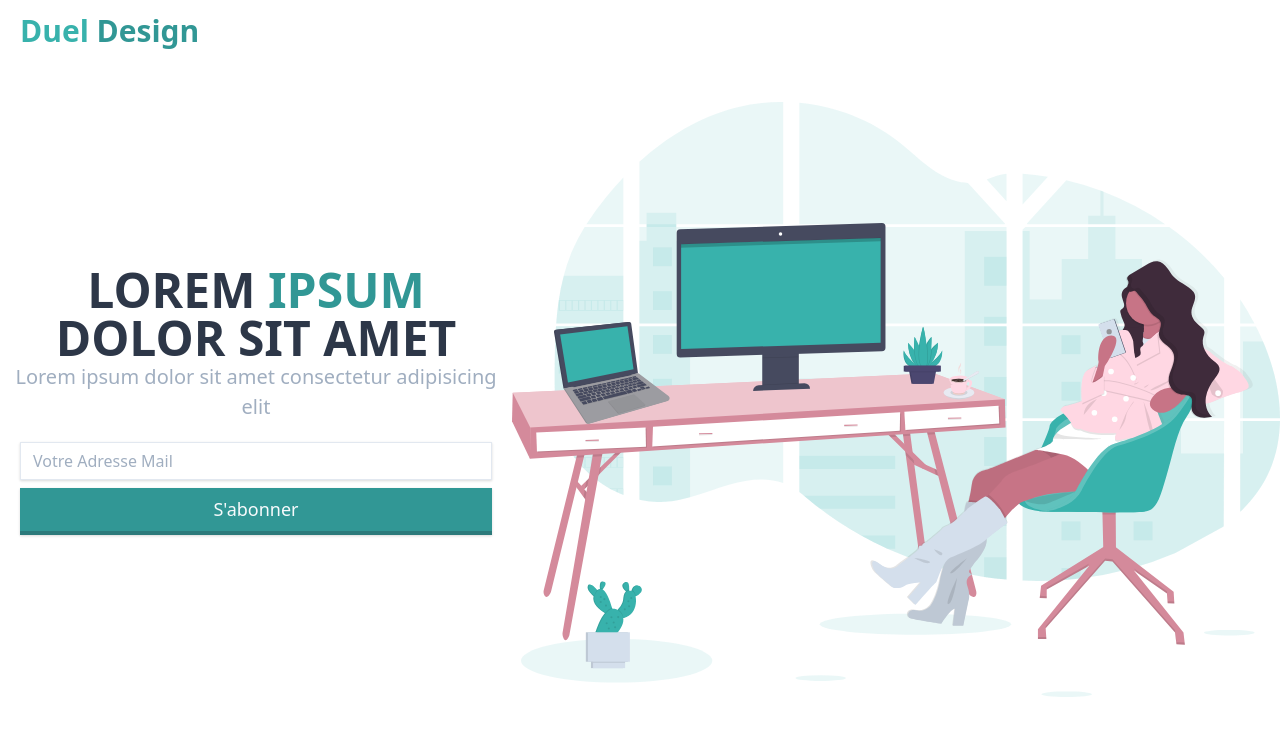
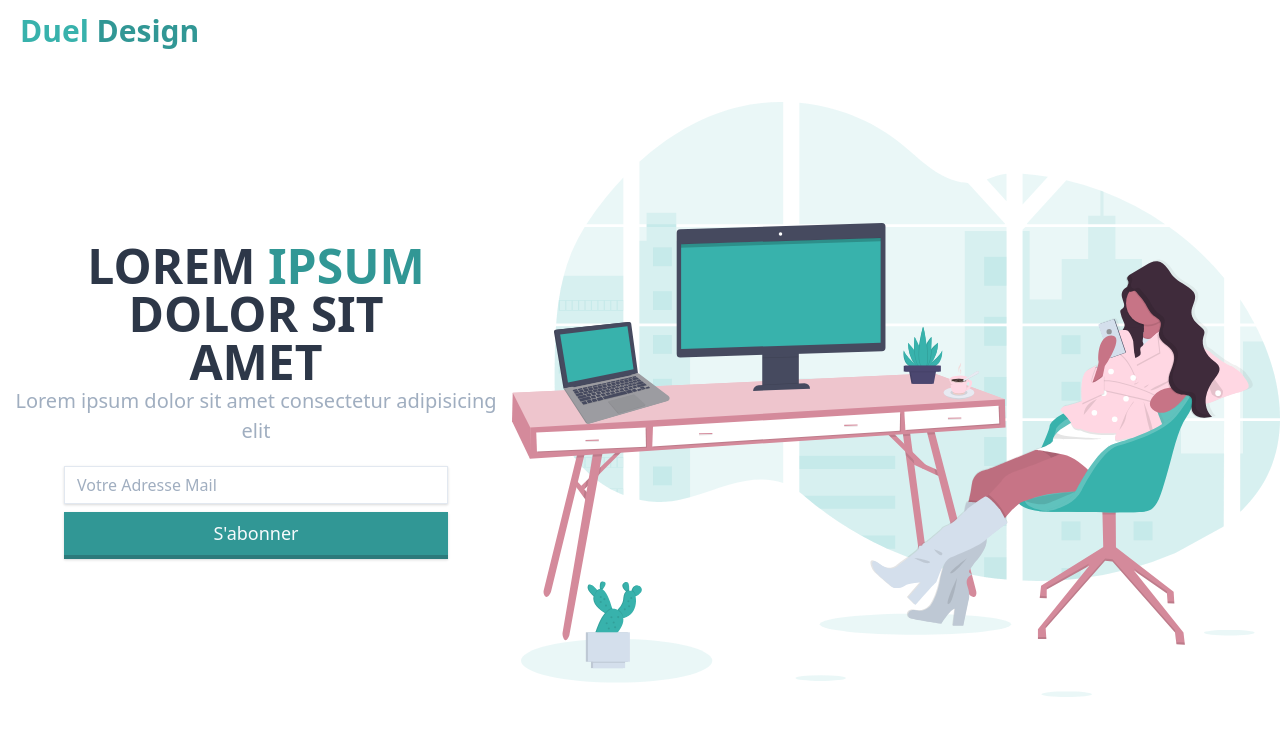
Before and after one commit to senkuu/dueldesign-landing, a website built with Parcel: page src/index.html in a window 1280 px wide. Built offline with nearby package versions, Linux system fonts and the light colour scheme.

Commit message:
try new padding on x

```diff
--- a/src/index.html
+++ b/src/index.html
@@ -19,14 +19,14 @@
       class="first-section w-screen h-screen flex flex-col justify-center md:justify-start md:pt-32 lg:pt-0 lg:justify-center"
     >
       <h2
-        class="text-gray-800 text-5xl uppercase font-bold font-sans text-center leading-none lg:w-2/5"
+        class="text-gray-800 px-16 text-5xl uppercase font-bold font-sans text-center leading-none lg:w-2/5"
       >
         Lorem <span class="text-teal-600">ipsum</span> dolor sit amet
       </h2>
       <p class="text-gray-500 text-center text-xl lg:w-2/5">
         Lorem ipsum dolor sit amet consectetur adipisicing elit
       </p>
-      <div class="lg:w-2/5 px-5 pt-5" id="mc_embed_signup">
+      <div class="lg:w-2/5 px-16 pt-5" id="mc_embed_signup">
         <form
           action="https://gmail.us4.list-manage.com/subscribe/post?u=da0396e5290469e63dd5b095c&amp;id=e806b2af6b"
           method="post"
```
